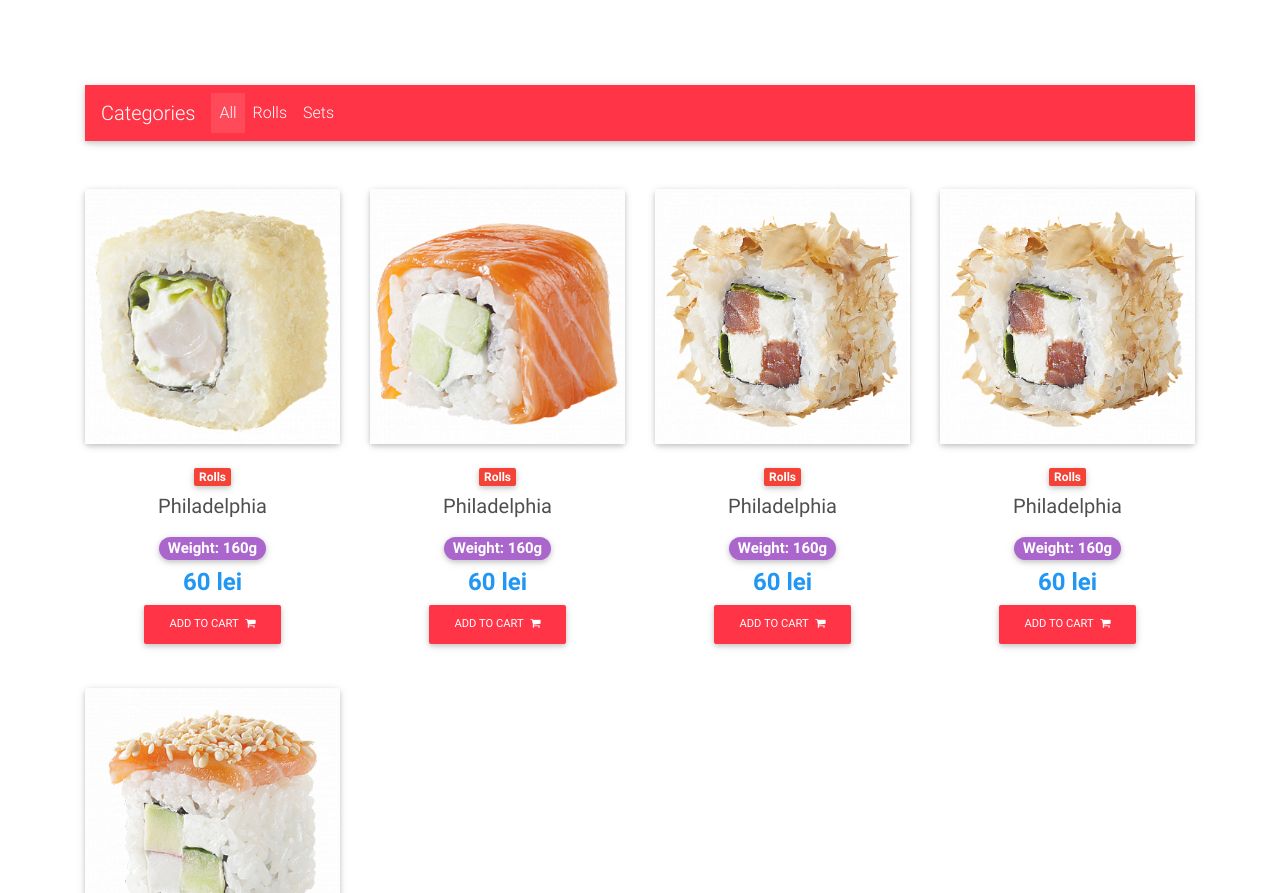
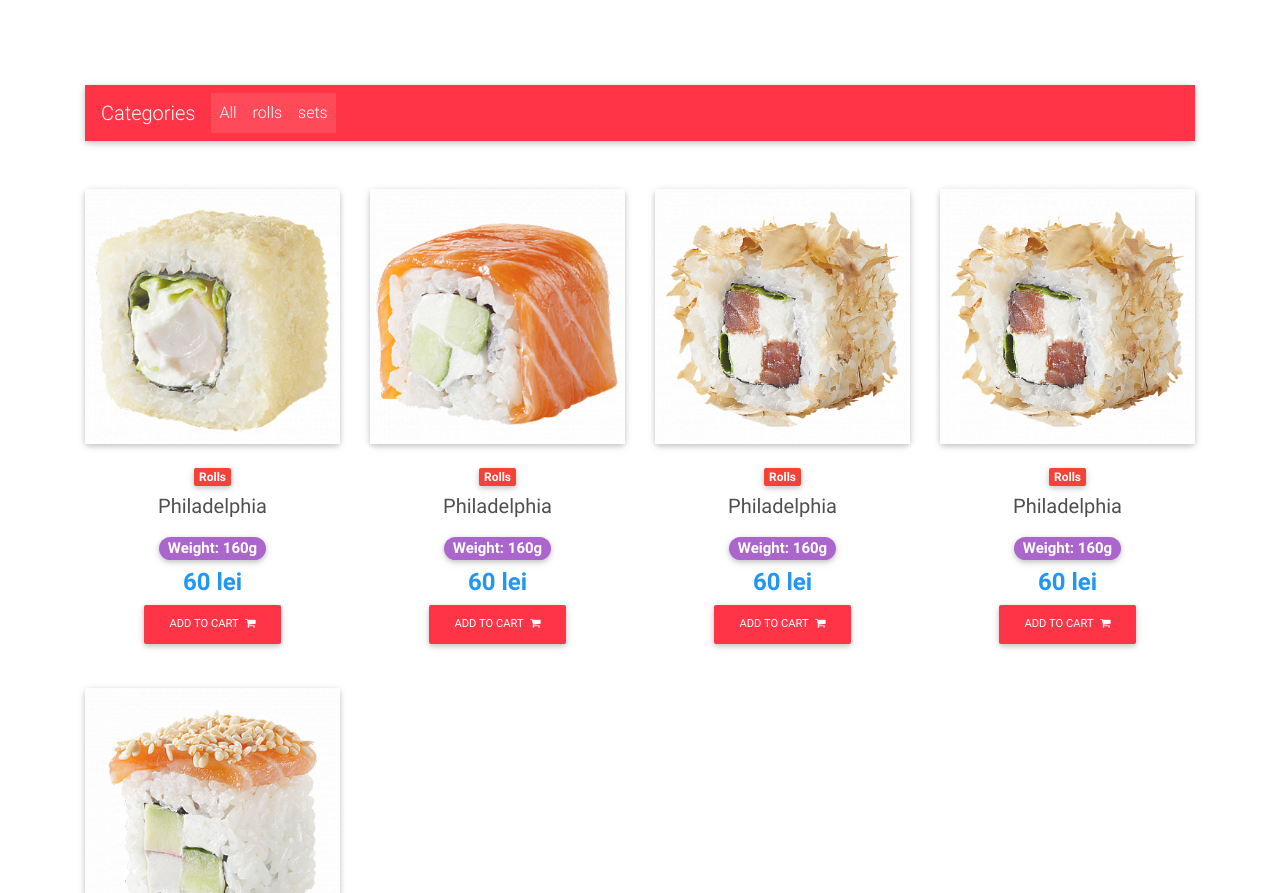
Before and after one commit to theodor-t/FoodShop, a plain HTML site: page index.html in a window 1280 px wide. Shown: the part 2669-3562 px from the top of the page. Drawn offline with nearby package versions, Linux system fonts and the light colour scheme; files whose address does not match are found by name.

Commit message:
render for categories

```diff
--- a/index.html
+++ b/index.html
@@ -310,16 +310,11 @@
                 <span class="navbar-toggler-icon"></span>
             </button>
             <div class="collapse navbar-collapse" id="nextNav">
-                <ul class="navbar-nav mr-auto">
+                <ul class="navbar-nav mr-auto" id="category_container">
                     <li class="nav-item active">
                         <a href="" class="nav-link">All</a>
                     </li>
-                    <li class="nav-item">
-                        <a href="" class="nav-link">Rolls</a>
-                    </li>
-                    <li class="nav-item">
-                        <a href="" class="nav-link">Sets</a>
-                    </li>
+
                 </ul>
             </div>
         </nav>
--- a/js/shop/Service.js
+++ b/js/shop/Service.js
@@ -6,4 +6,4 @@ class Service {
             })
         });
     }
-} ///commentfhfg
+}
--- a/js/shop/Shop.js
+++ b/js/shop/Shop.js
@@ -6,10 +6,12 @@ class Shop {
     }
 
     async init() {
-       this._products = await this.service.getProducts();
-       StyleLoader.renderCategories([... new Set(
-           this._products.map(product => product.category)
-       )]);
+        this._products = await this.service.getProducts();
+        StyleLoader.renderCategories([...new Set(
+            this._products.map(product => product.category)
+        )]);
 
+        this.categoryHandler();
     }
+
 }
--- a/js/shop/StyleLoader.js
+++ b/js/shop/StyleLoader.js
@@ -1,9 +1,16 @@
 class StyleLoader {
-    static renderProducts() {
+    static renderProducts(products) {
 
     }
 
     static renderCategories(categories) {
-        console.log(categories);
+        const categoryContainer = document.getElementById('category_container');
+
+        categories.forEach(category => {
+            categoryContainer.innerHTML +=
+                `<li class="nav-item active">
+                    <a href="" class="nav-link">${category}</a>
+                 </li>`
+        })
     }
 }
```
